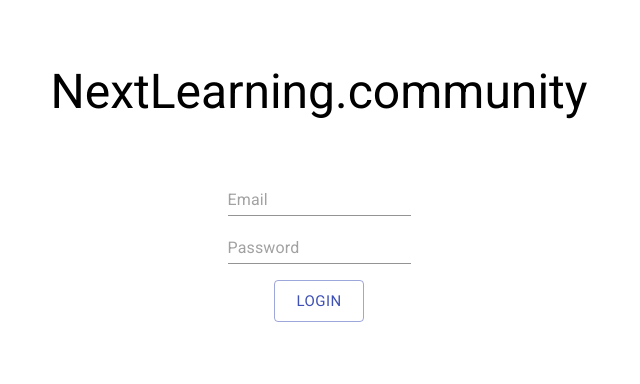
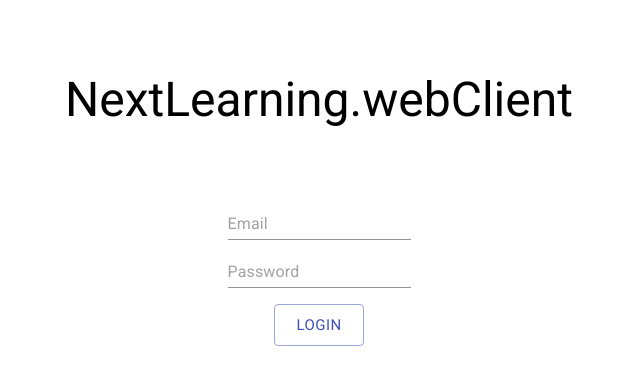
Before and after one commit to woo94/nextlearning-webclient, a React (Create React App) app: page / in a window 1280 px wide. Shown: the top 384 px of the page, without its empty margins (321-961 px from the left). Built offline with nearby package versions, Linux system fonts and the light colour scheme.

Commit message:
using margin causes unwanted behavior. replace to padding instead

```diff
--- a/src/component/Login.tsx
+++ b/src/component/Login.tsx
@@ -14,7 +14,7 @@
         margin: "1rem 0"
     },
     login: {
-        margin: "4rem 0"
+        padding: "4rem 0"
     }
 })
 
@@ -39,7 +39,7 @@
     return (
             <Container maxWidth="sm">
                 <Typography className={classes.login} variant="h3" align="center">
-                    NextLearning.community
+                    NextLearning.webClient
                 </Typography>
 
                 <div className={classes.inputDivs} >
```
